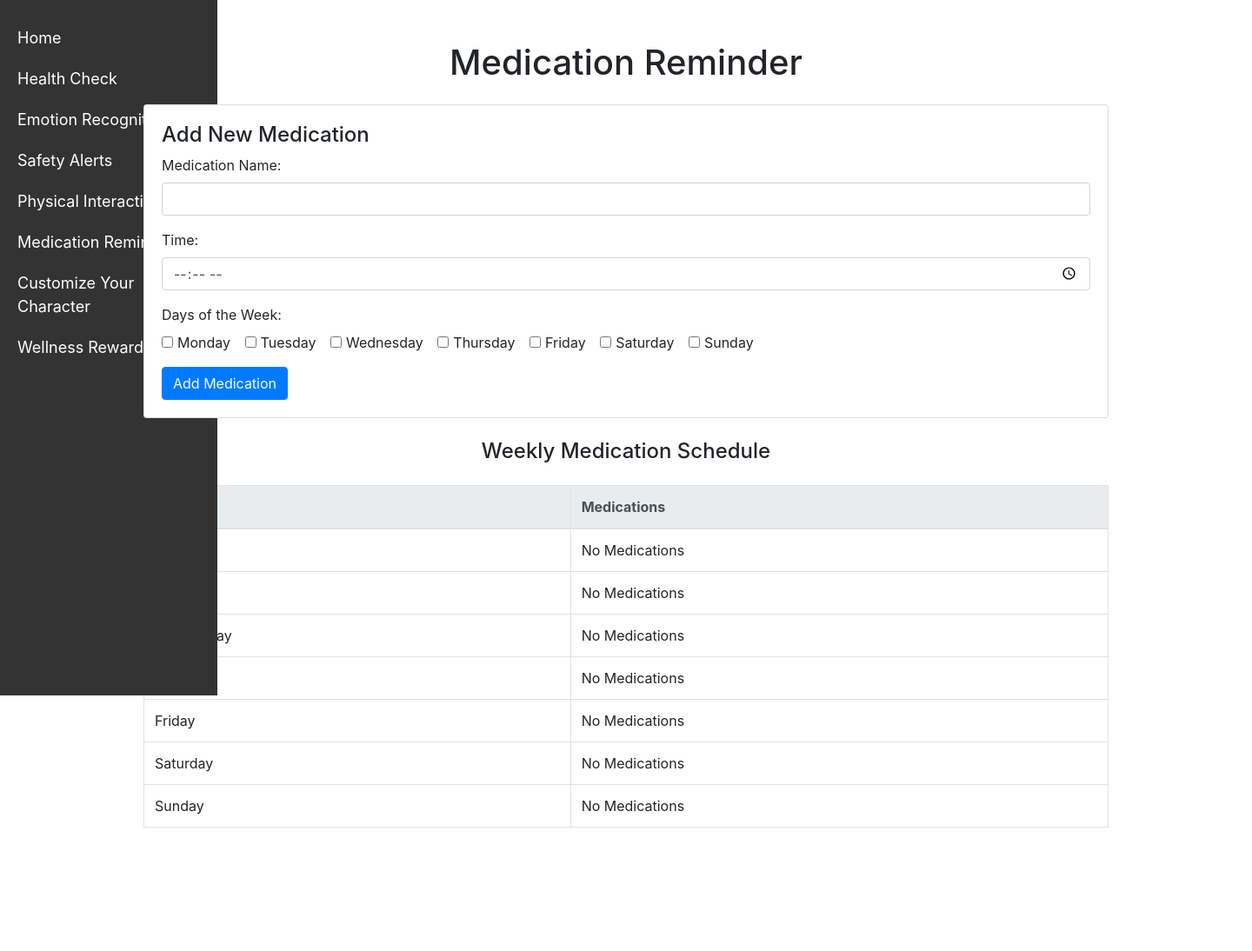
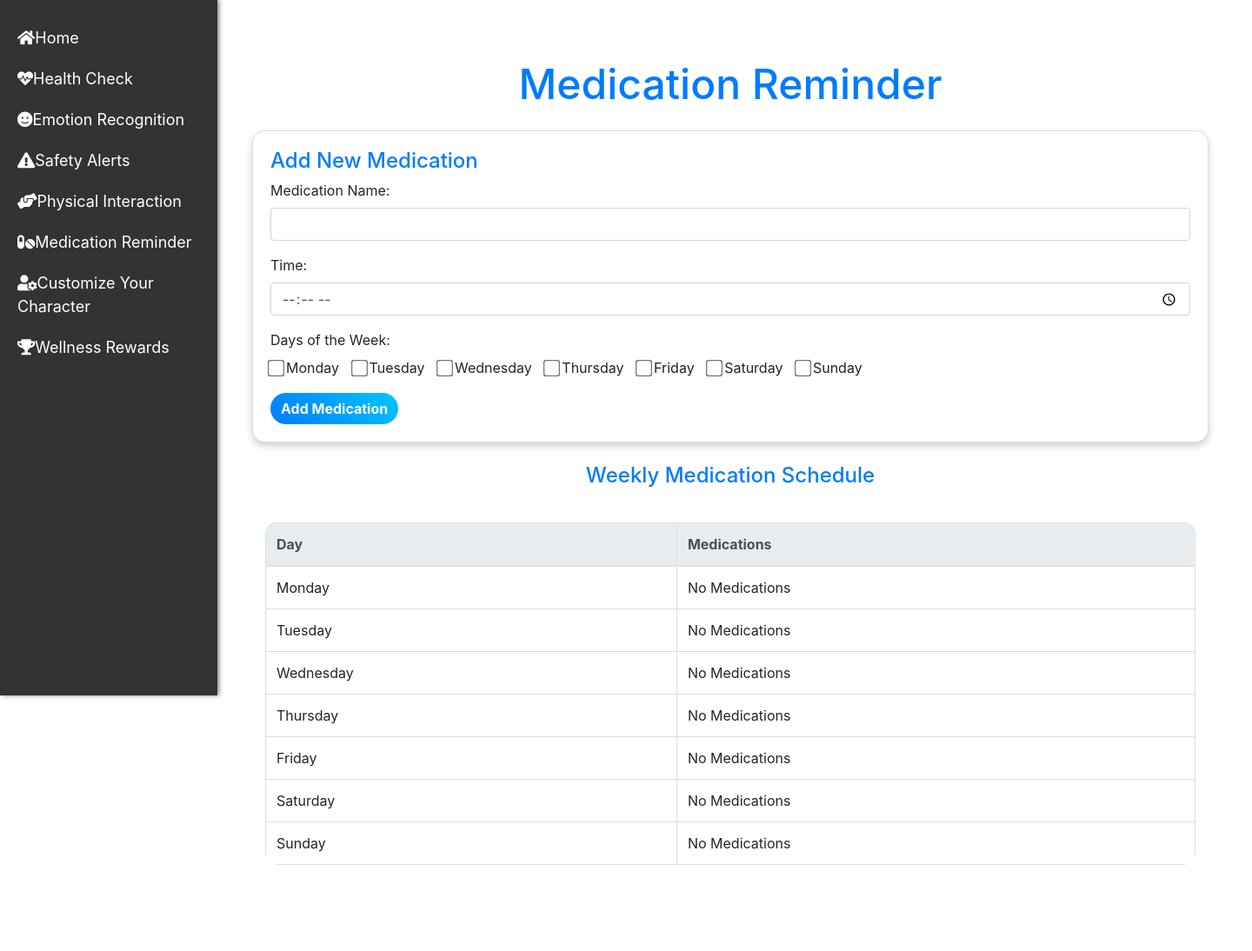
Before and after one commit to kripakannan/baymax, a Flask app: page /medication in a window 1440 px wide. Shown: the whole page at 87% size. Before the commit the page ends 952 px from the top, so only its background shows below. Run offline with Flask 3, Linux system fonts and the light colour scheme; some libraries are stand-ins or nearby versions.

Commit message:
fixed ui for a few pages

```diff
--- a/templates/medication.html
+++ b/templates/medication.html
@@ -5,9 +5,9 @@
     <meta name="viewport" content="width=device-width, initial-scale=1.0">
     <title>Medication Reminder</title>
     <link href="https://stackpath.bootstrapcdn.com/bootstrap/4.5.2/css/bootstrap.min.css" rel="stylesheet">
-</head>
+    <link rel="stylesheet" href="https://cdnjs.cloudflare.com/ajax/libs/font-awesome/5.15.4/css/all.min.css">
     <style>
-    /* Add your styles for the sidebar */
+        /* Sidebar styling */
         .sidebar {
             width: 250px;
             background-color: #333;
@@ -17,6 +17,7 @@
             top: 0;
             left: 0;
             padding-top: 20px;
+            box-shadow: 2px 0 5px rgba(0, 0, 0, 0.5);
         }
         .sidebar a {
             display: block;
@@ -28,7 +29,71 @@
         .sidebar a:hover {
             background-color: #575757;
         }
+
+        /* Main container styling */
+        .container {
+            margin-left: 270px;
+            padding: 20px;
+            animation: fadeIn 1s ease-in-out;
+        }
+
+        /* Add subtle animations */
+        @keyframes fadeIn {
+            from { opacity: 0; }
+            to { opacity: 1; }
+        }
+
+        /* Card styling */
+        .card {
+            border-radius: 15px;
+            box-shadow: 0 4px 8px rgba(0, 0, 0, 0.2);
+        }
+
+        /* Header styling */
+        h1 {
+            font-size: 3rem;
+            color: #007bff;
+            margin-bottom: 20px;
+        }
+
+        /* Form button */
+        .btn-primary {
+            background: linear-gradient(45deg, #007bff, #00c6ff);
+            border: none;
+            border-radius: 25px;
+            font-weight: bold;
+        }
+        .btn-primary:hover {
+            background: linear-gradient(45deg, #00c6ff, #007bff);
+        }
+
+        /* Table styling */
+        .table {
+            border-radius: 15px;
+            overflow: hidden;
+        }
+        .thead-light {
+            background: linear-gradient(45deg, #007bff, #00c6ff);
+            color: white;
+        }
+        .table-bordered td, .table-bordered th {
+            border: 1px solid #ddd;
+        }
+
+        /* Responsive table */
+        .table-responsive {
+            background: white;
+            border-radius: 15px;
+            padding: 15px;
+        }
+
+        /* Checkbox styling */
+        .form-check-input {
+            transform: scale(1.5);
+            margin-right: 10px;
+        }
     </style>
+</head>
 <body>
     <div id="sidebar-container"></div>
     <div class="container my-5">
@@ -37,7 +102,7 @@
         <!-- Add Medication Form -->
         <div class="card my-4">
             <div class="card-body">
-                <h4>Add New Medication</h4>
+                <h4 class="text-primary">Add New Medication</h4>
                 <form method="POST">
                     <div class="form-group">
                         <label for="name">Medication Name:</label>
@@ -84,7 +149,7 @@
         </div>
 
         <!-- Medication Schedule Table -->
-        <h4 class="text-center my-4">Weekly Medication Schedule</h4>
+        <h4 class="text-center my-4 text-primary">Weekly Medication Schedule</h4>
         <div class="table-responsive">
             <table class="table table-bordered">
                 <thead class="thead-light">
```
Also changed, not shown: templates/safety_alert.html (+79 -16 lines). Lines whose indentation alone changed are shown as unchanged.
